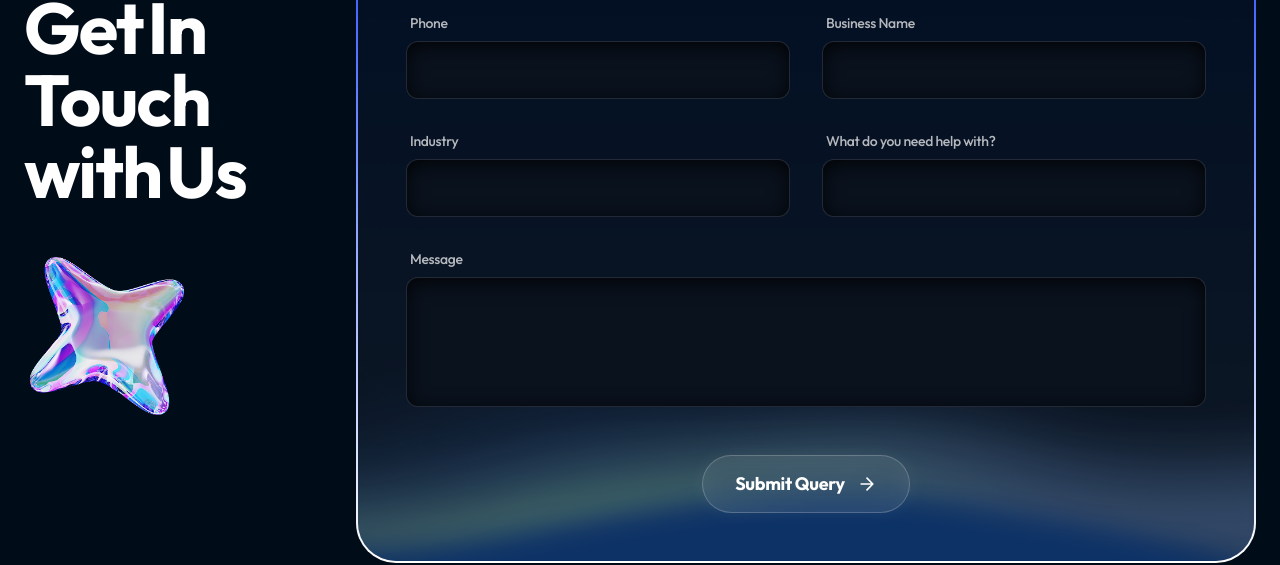
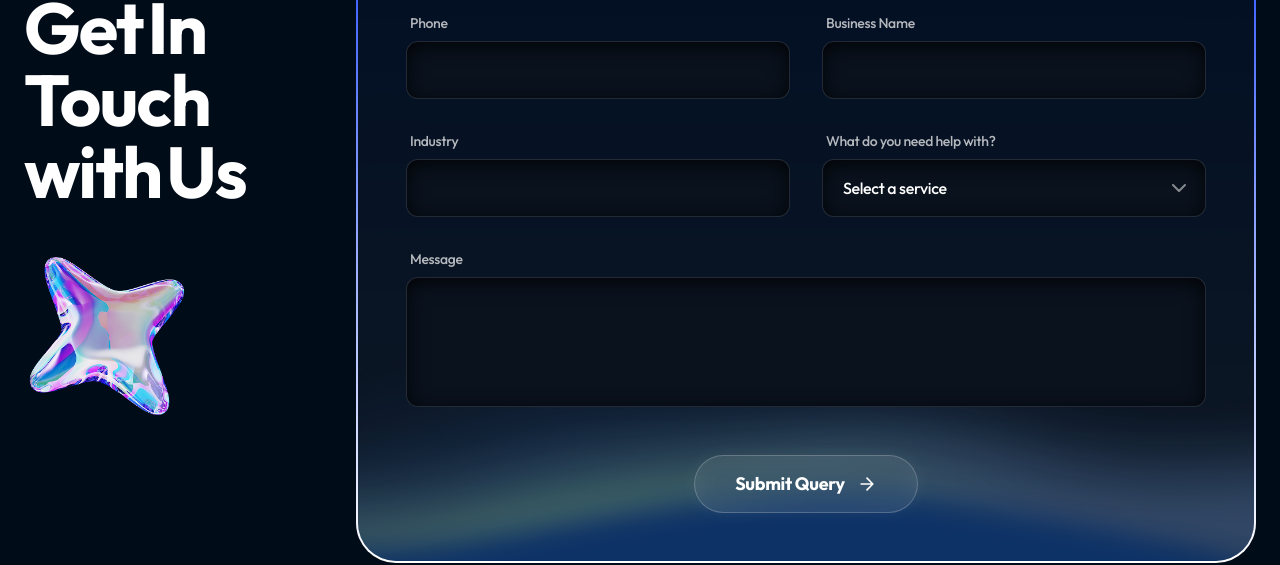
Before and after one commit to voltdigitalglobal/volt-digital-website, a Next.js app: page /about in a window 1280 px wide. Shown: the part 2009-2574 px from the top of the page. Built offline with nearby package versions, Linux system fonts and the light colour scheme; a web font is replaced by a local one.

Commit message:
Fix form reset on success in Contact component

```diff
--- a/components/Contact.tsx
+++ b/components/Contact.tsx
@@ -1,7 +1,7 @@
 "use client";
 
 import { motion, useInView } from "framer-motion";
-import { useRef } from "react";
+import { useRef, useState } from "react";
 import Image from "next/image";
 import formGrad from "@/image/form_gradient.png";
 import starIcon from "@/image/star.png";
@@ -9,6 +9,48 @@ import starIcon from "@/image/star.png";
 export default function Contact() {
   const ref = useRef(null);
   const isInView = useInView(ref, { once: false, amount: 0.2 });
+
+  const [isSubmitting, setIsSubmitting] = useState(false);
+  const [isSuccess, setIsSuccess] = useState(false);
+  const [errorMsg, setErrorMsg] = useState("");
+
+  const handleSubmit = async (e: React.FormEvent<HTMLFormElement>) => {
+    e.preventDefault();
+    const form = e.currentTarget;
+
+    setIsSubmitting(true);
+    setErrorMsg("");
+    setIsSuccess(false); // Clear previous success state
+
+    const formData = new FormData(form);
+    const dataObj = Object.fromEntries(formData.entries());
+
+    try {
+      const response = await fetch("https://formsubmit.co/ajax/voltdigitalglobal@gmail.com", {
+        method: "POST",
+        headers: {
+          'Content-Type': 'application/json',
+          'Accept': 'application/json'
+        },
+        body: JSON.stringify(dataObj)
+      });
+
+      const data = await response.json().catch(() => null);
+
+      if (response.ok && (!data || data.success === "true" || data.success === true)) {
+        setIsSuccess(true);
+        setErrorMsg("");
+        form.reset();
+        setTimeout(() => setIsSuccess(false), 5000);
+      } else {
+        setErrorMsg(data?.message || "Something went wrong. Please try again.");
+      }
+    } catch (error) {
+      setErrorMsg("Failed to submit form. Please check your connection or email activation.");
+    } finally {
+      setIsSubmitting(false);
+    }
+  };
 
   return (
     <section ref={ref} className="relative min-h-[80vh] w-full bg-[#010C19] pt-32 pb-12 px-6 flex flex-col items-center justify-center overflow-hidden">
@@ -52,13 +94,15 @@ export default function Contact() {
           className="relative p-[2px] rounded-[40px] bg-gradient-to-b from-[#103CFF] to-white group transition-all duration-500 w-full max-w-[900px]"
         >
           <div className="h-full w-full bg-[#010C19]/95 backdrop-blur-xl rounded-[38px] p-8 md:p-12 relative overflow-hidden">
-            <form className="relative z-10 flex flex-col gap-8">
+            <form onSubmit={handleSubmit} className="relative z-10 flex flex-col gap-8">
               {/* Row 1 */}
               <div className="grid grid-cols-1 md:grid-cols-2 gap-8">
                 <div className="flex flex-col gap-2">
                   <label className="text-white/70 text-sm font-medium ml-1">Name</label>
                   <input
                     type="text"
+                    name="name"
+                    required
                     className="w-full bg-[#0A121E] border border-white/10 rounded-xl px-5 py-4 text-white focus:outline-none focus:border-[#1071FF]/50 transition-colors shadow-[inset_0_4px_20px_rgba(0,0,0,0.8)]"
                   />
                 </div>
@@ -66,6 +110,8 @@ export default function Contact() {
                   <label className="text-white/70 text-sm font-medium ml-1">Email</label>
                   <input
                     type="email"
+                    name="email"
+                    required
                     className="w-full bg-[#0A121E] border border-white/10 rounded-xl px-5 py-4 text-white focus:outline-none focus:border-[#1071FF]/50 transition-colors shadow-[inset_0_4px_20px_rgba(0,0,0,0.8)]"
                   />
                 </div>
@@ -77,6 +123,7 @@ export default function Contact() {
                   <label className="text-white/70 text-sm font-medium ml-1">Phone</label>
                   <input
                     type="tel"
+                    name="phone"
                     className="w-full bg-[#0A121E] border border-white/10 rounded-xl px-5 py-4 text-white focus:outline-none focus:border-[#1071FF]/50 transition-colors shadow-[inset_0_4px_20px_rgba(0,0,0,0.8)]"
                   />
                 </div>
@@ -84,6 +131,7 @@ export default function Contact() {
                   <label className="text-white/70 text-sm font-medium ml-1">Business Name</label>
                   <input
                     type="text"
+                    name="business_name"
                     className="w-full bg-[#0A121E] border border-white/10 rounded-xl px-5 py-4 text-white focus:outline-none focus:border-[#1071FF]/50 transition-colors shadow-[inset_0_4px_20px_rgba(0,0,0,0.8)]"
                   />
                 </div>
@@ -95,15 +143,31 @@ export default function Contact() {
                   <label className="text-white/70 text-sm font-medium ml-1">Industry</label>
                   <input
                     type="text"
+                    name="industry"
                     className="w-full bg-[#0A121E] border border-white/10 rounded-xl px-5 py-4 text-white focus:outline-none focus:border-[#1071FF]/50 transition-colors shadow-[inset_0_4px_20px_rgba(0,0,0,0.8)]"
                   />
                 </div>
                 <div className="flex flex-col gap-2">
                   <label className="text-white/70 text-sm font-medium ml-1">What do you need help with?</label>
-                  <input
-                    type="text"
-                    className="w-full bg-[#0A121E] border border-white/10 rounded-xl px-5 py-4 text-white focus:outline-none focus:border-[#1071FF]/50 transition-colors shadow-[inset_0_4px_20px_rgba(0,0,0,0.8)]"
-                  />
+                  <div className="relative">
+                    <select
+                      name="help_topic"
+                      className="w-full bg-[#0A121E] border border-white/10 rounded-xl px-5 py-4 text-white focus:outline-none focus:border-[#1071FF]/50 transition-colors shadow-[inset_0_4px_20px_rgba(0,0,0,0.8)] appearance-none cursor-pointer"
+                      defaultValue=""
+                    >
+                      <option value="" disabled className="text-white/50">Select a service</option>
+                      <option value="Digital Marketing" className="bg-[#0A121E]">Digital Marketing</option>
+                      <option value="Performance Marketing" className="bg-[#0A121E]">Performance Marketing</option>
+                      <option value="Digital Transformation" className="bg-[#0A121E]">Digital Transformation</option>
+                      <option value="Business Consulting" className="bg-[#0A121E]">Business Consulting</option>
+                      <option value="Other" className="bg-[#0A121E]">Other</option>
+                    </select>
+                    <div className="absolute inset-y-0 right-5 flex items-center pointer-events-none">
+                      <svg width="14" height="8" viewBox="0 0 14 8" fill="none" xmlns="http://www.w3.org/2000/svg">
+                        <path d="M1 1L7 7L13 1" stroke="white" strokeOpacity="0.5" strokeWidth="2" strokeLinecap="round" strokeLinejoin="round"/>
+                      </svg>
+                    </div>
+                  </div>
                 </div>
               </div>
 
@@ -112,16 +176,41 @@ export default function Contact() {
                 <label className="text-white/70 text-sm font-medium ml-1">Message</label>
                 <textarea
                   rows={4}
+                  name="message"
+                  required
                   className="w-full bg-[#0A121E] border border-white/10 rounded-xl px-5 py-4 text-white focus:outline-none focus:border-[#1071FF]/50 transition-colors resize-none shadow-[inset_0_4px_20px_rgba(0,0,0,0.8)]"
                 />
               </div>
 
+              {/* FormSubmit Config */}
+              <input type="hidden" name="_subject" value="New Submission from VOLT Digital Contact Form" />
+              <input type="hidden" name="_template" value="table" />
+              <input type="hidden" name="_autoresponse" value="Thank you for your enquiry, our team will get back to you soon." />
+
               {/* Submit Button */}
-              <div className="flex justify-center mt-4 relative">
-                <button className="relative overflow-hidden flex items-center gap-3 px-8 py-3.5 bg-white/10 backdrop-blur-md border border-white/20 rounded-full text-white text-lg font-bold shadow-[0_0_20px_rgba(255,255,255,0.05)] hover:bg-white/20 transition-all active:scale-95 group">
+              <div className="flex flex-col items-center gap-4 mt-4 relative">
+                {isSuccess && (
+                  <motion.div initial={{ opacity: 0, y: 10 }} animate={{ opacity: 1, y: 0 }} className="text-green-400 font-medium text-center">
+                    Thank you! Your message has been sent successfully.
+                  </motion.div>
+                )}
+                {errorMsg && (
+                  <motion.div initial={{ opacity: 0, y: 10 }} animate={{ opacity: 1, y: 0 }} className="text-red-400 font-medium text-center">
+                    {errorMsg}
+                  </motion.div>
+                )}
+                <button
+                  type="submit"
+                  disabled={isSubmitting}
+                  className={`relative overflow-hidden flex items-center justify-center gap-3 w-56 py-3.5 bg-white/10 backdrop-blur-md border border-white/20 rounded-full text-white text-lg font-bold shadow-[0_0_20px_rgba(255,255,255,0.05)] hover:bg-white/20 transition-all active:scale-95 group ${isSubmitting ? 'opacity-70 cursor-not-allowed' : ''}`}
+                >
                   {/* Light sweep effect matching growth button */}
                   <div className="absolute top-0 left-[-100%] w-[60%] h-full bg-gradient-to-r from-transparent via-white/30 to-transparent skew-x-[-20deg] pointer-events-none transition-none group-hover:animate-[flashPass_0.7s_ease-in-out_forwards]" />
 
+                  {isSubmitting ? (
+                    <div className="w-6 h-6 border-2 border-white/30 border-t-white rounded-full animate-spin" />
+                  ) : (
+                    <>
                       <span className="relative z-10">Submit Query</span>
                       <svg
                         width="20" height="20" viewBox="0 0 24 24" fill="none" xmlns="http://www.w3.org/2000/svg"
@@ -129,6 +218,8 @@ export default function Contact() {
                       >
                         <path d="M5 12H19M19 12L12 5M19 12L12 19" stroke="white" strokeWidth="2" strokeLinecap="round" strokeLinejoin="round"/>
                       </svg>
+                    </>
+                  )}
                 </button>
               </div>
             </form>
--- a/components/WhyVolt.tsx
+++ b/components/WhyVolt.tsx
@@ -166,6 +166,30 @@ export default function WhyVolt() {
           </div>
         ))}
 
+        {/* Center Circle - Desktop only, exact convergence of all 4 lines */}
+        <div className="absolute left-1/2 top-1/2 -translate-x-1/2 -translate-y-1/2 z-20 pointer-events-none flex items-center justify-center">
+          <motion.div
+            initial={{ opacity: 0, rotate: 0 }}
+            animate={isInView
+              ? { opacity: 1, rotate: 720 }
+              : { opacity: 0, rotate: 0 }
+            }
+            transition={{
+              delay: 1.5,
+              duration: 0.9,
+              ease: "easeOut",
+            }}
+          >
+            <Image
+              src={roundLogo}
+              alt="VOLT Digital"
+              width={160}
+              height={160}
+              className="object-contain"
+            />
+          </motion.div>
+        </div>
+
       </div>
 
       {/* Mobile Layout */}
```
Lines whose indentation alone changed are shown as unchanged.
